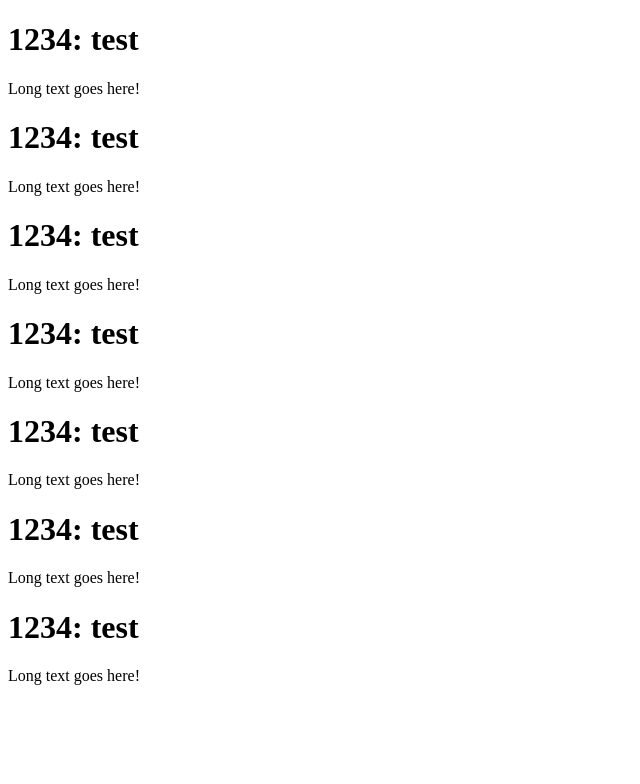
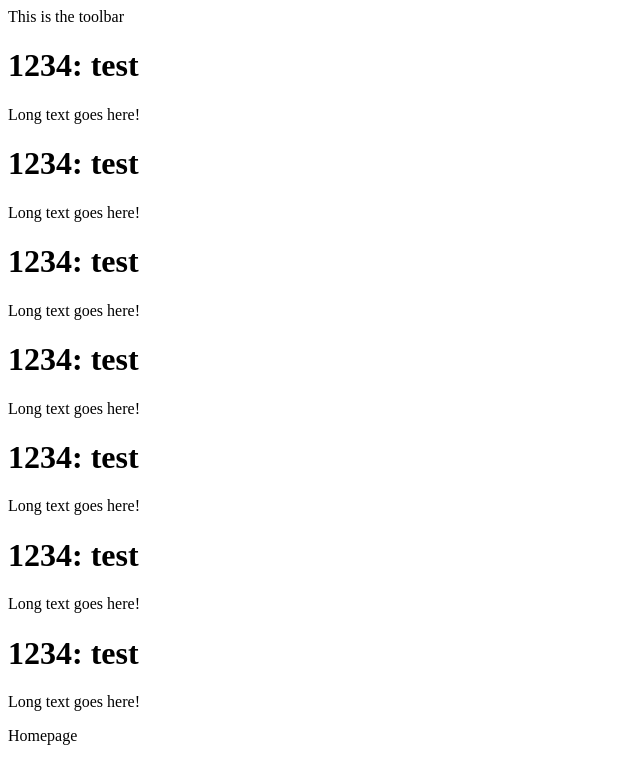
Before and after one commit to MKA-Stem/agile-youth, a React (Create React App) app in the folder client/: page / in a window 1280 px wide. Shown: the top 784 px of the page, without its empty margins (0-640 px from the left). Built offline with nearby package versions, Linux system fonts and the light colour scheme.

Commit message:
Client-side routing

```diff
--- a/client/package.json
+++ b/client/package.json
@@ -6,7 +6,9 @@
     "cross-env": "^4.0.0",
     "react": "^15.5.4",
     "react-dom": "^15.5.4",
+    "react-helmet": "^5.0.3",
     "react-redux": "^5.0.4",
+    "react-router-dom": "^4.1.1",
     "redux": "^3.6.0"
   },
   "devDependencies": {
--- a/client/src/index.js
+++ b/client/src/index.js
@@ -3,6 +3,7 @@ import ReactDOM from 'react-dom';
 import { createStore } from 'redux';
 import { Provider } from 'react-redux';
 import App from 'pages/App';
+import {BrowserRouter as Router} from "react-router-dom";
 
 // Global styles
 // import 'index.css';
@@ -17,8 +18,10 @@ if(process.env.NODE_ENV === "production"){
 }
 
 ReactDOM.render(
-  <Provider store={store}>
-    <App />
-  </Provider>,
+	<Provider store={store}>
+		<Router>
+			<App />
+		</Router>
+	</Provider>,
   document.getElementById('root')
 );
--- a/client/src/pages/App.js
+++ b/client/src/pages/App.js
@@ -1,9 +1,31 @@
 import React from 'react';
 import { connect } from "react-redux";
 import Post from "components/Post";
+import {Helmet} from "react-helmet";
+import {Route, Switch, Link} from "react-router-dom"
+
+const home = (props) => (<div>Homepage</div>);
+const page1 = (props) => (<div>Page 1</div>);
+const page2 = (props) => (<div>Page 2</div>);
+
+const notFound = (props) => (<div><h1>404: Not Found</h1><p>Try a different URL?</p></div>)
+
 
 const App = ({posts}) => (<div>
+	<div> This is the toolbar </div>
 	{posts.map(p => <Post {...p} key={p.id}/>)}
+
+	<Helmet defaultTitle="Student Government Online" titleTemplate="%s - SGO">
+		<meta name="viewport" content="width=device-width, initial-scale=1.0"/>
+		<html lang="en"/>
+	</Helmet>
+
+	<Switch>
+		<Route exact path="/" component={home}/>
+		<Route path="/page1" component={page1}/>
+		<Route path="/page2" component={page2}/>
+		<Route path="*" component={notFound}/>
+	</Switch>
 </div>);
 
 const mapStateToProps = (state) => ({
```
Also changed, not shown: 1 other file (tests, documents, lock files or other folders).
